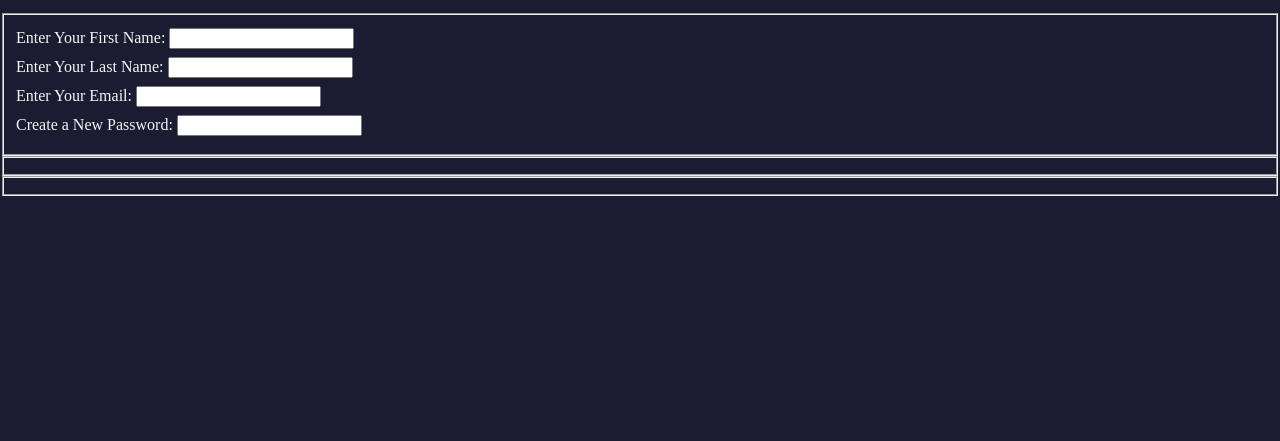
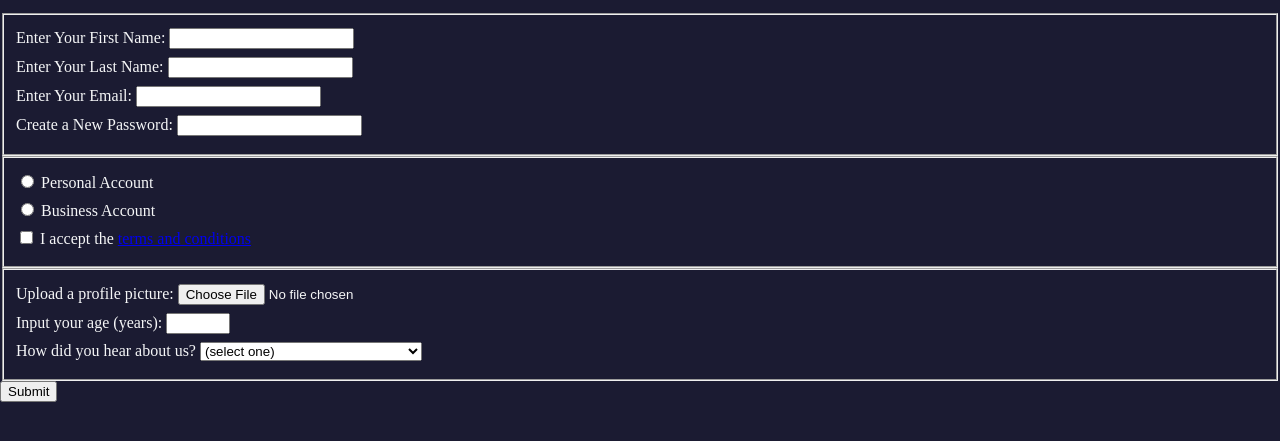
Before and after one commit to JonathanTylerWeber/learn-html-forms-by-building-a-registration-form, a plain HTML site: page index.html in a window 1280 px wide. Shown: the part 101-542 px from the top of the page. Drawn offline with Linux system fonts and the light colour scheme.

Commit message:
adding more forms and selections

```diff
--- a/index.html
+++ b/index.html
@@ -10,13 +10,32 @@
     <p>Please fill out this form with the required information</p>
     <form action='https://register-demo.freecodecamp.org'>
       <fieldset>
-        <label for="first-name">Enter Your First Name: <input id="first-name" /></label>
-        <label for="last-name">Enter Your Last Name: <input id="last-name" /></label>
-        <label for="email">Enter Your Email: <input id="email" /></label>
-        <label for="new-password">Create a New Password: <input id="new-password" /></label>
+        <label for="first-name">Enter Your First Name: <input id="first-name" type="text" required /></label>
+        <label for="last-name">Enter Your Last Name: <input id="last-name" type="text" required /></label>
+        <label for="email">Enter Your Email: <input id="email" type="email" required /></label>
+        <label for="new-password">Create a New Password: <input id="new-password" type="password" pattern="[a-z0-5]{8,}" required /></label>
       </fieldset>
-      <fieldset></fieldset>
-      <fieldset></fieldset>
+      <fieldset>
+        <label for="personal-account"><input id="personal-account" type="radio" name="account-type" /> Personal Account</label>
+        <label for="business-account"><input id="business-account" type="radio" name="account-type" /> Business Account</label>
+        <label for="terms-and-conditions">
+          <input id="terms-and-conditions" type="checkbox" required /> I accept the <a href="https://www.freecodecamp.org/news/terms-of-service/">terms and conditions</a>
+        </label>
+      </fieldset>
+      <fieldset>
+        <label>Upload a profile picture: <input type="file" /></label>
+        <label>Input your age (years): <input type="number" min="13" max="120" /></label>
+        <label>How did you hear about us?
+          <select>
+            <option>(select one)</option>
+            <option>freeCodeCamp News</option>
+            <option>freeCodeCamp YouTube Channel</option>
+            <option>freeCodeCamp Forum</option>
+            <option>Other</option>
+          </select>
+        </label>
+      </fieldset>
+      <input type="submit" value="Submit" />
     </form>
   </body>
 </html>
```
